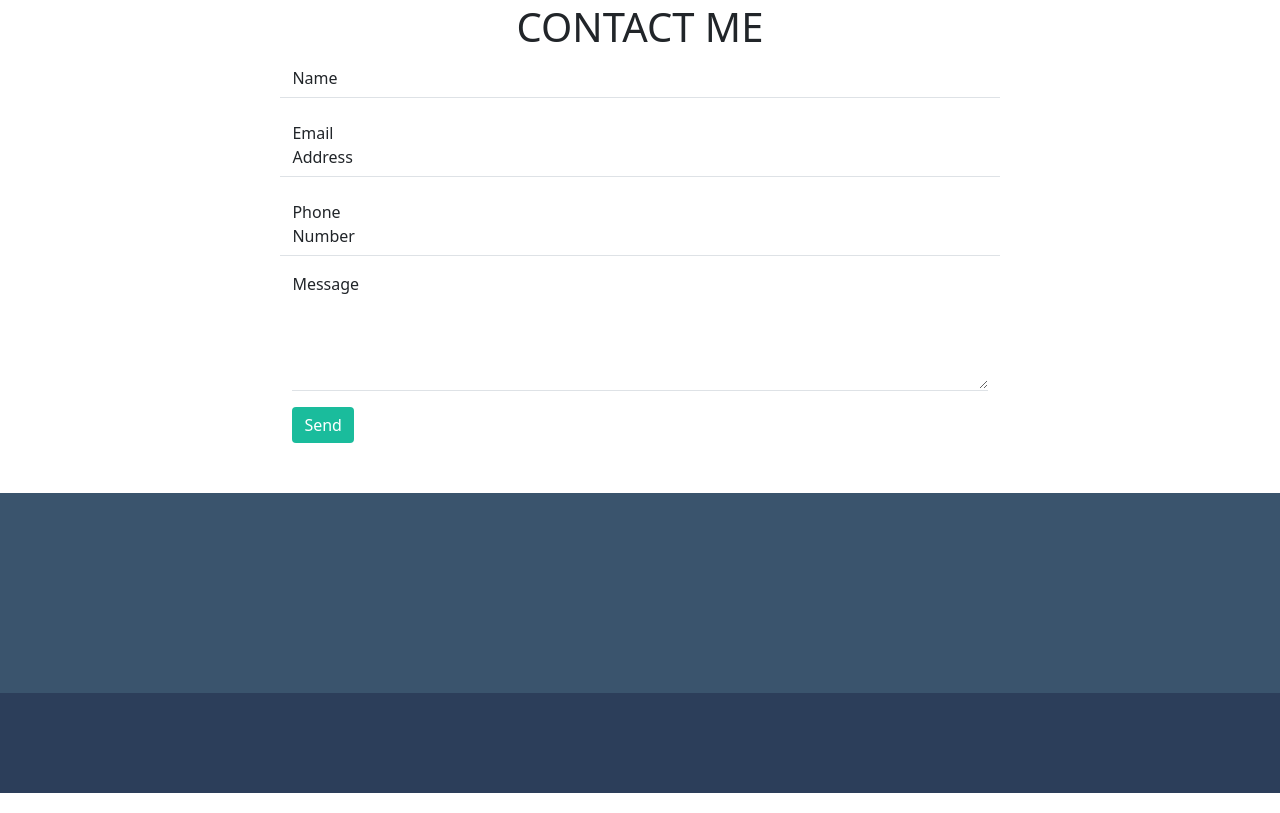
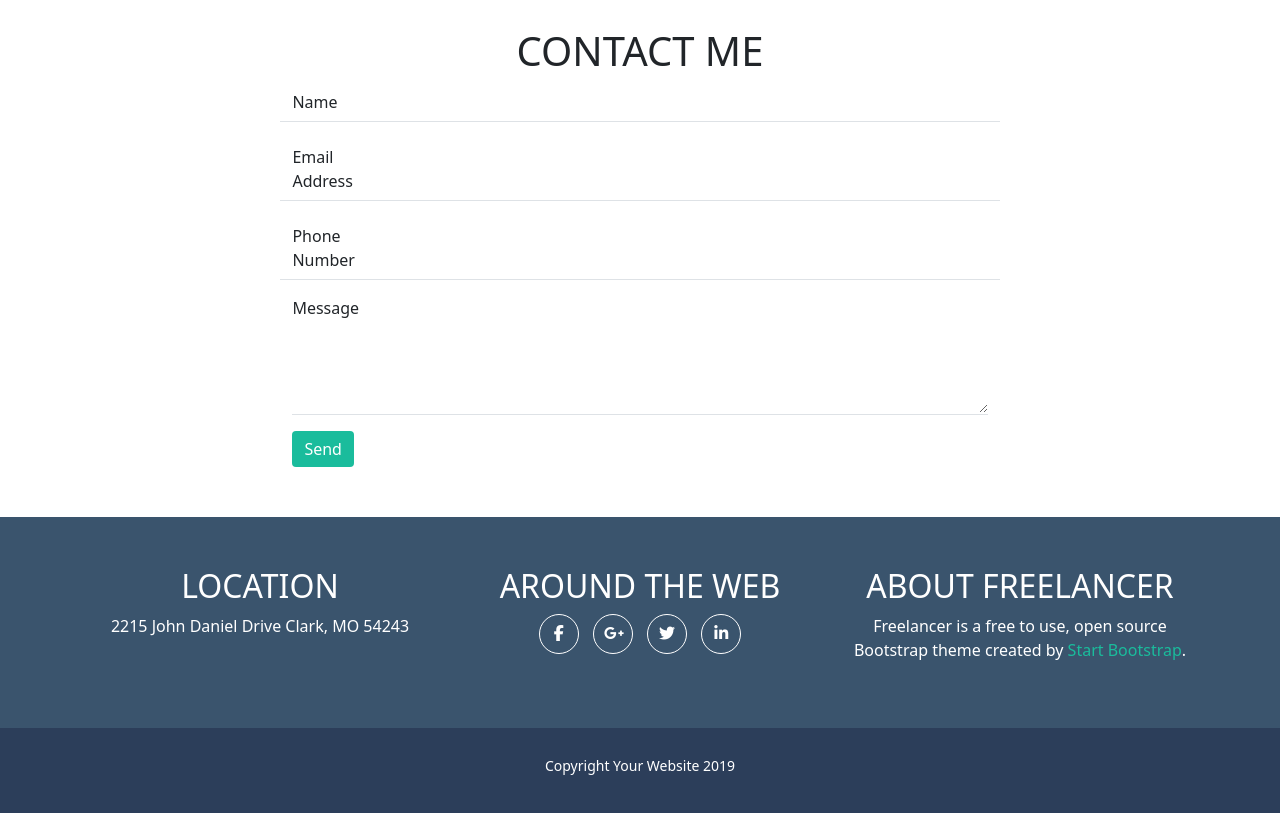
Before and after one commit to AngelaDeP/html-css-bootstrap-freelancer, a plain HTML site: page index.html in a window 1280 px wide. Shown: the part 1613-2426 px from the top of the page. Drawn offline with nearby package versions, Linux system fonts and the light colour scheme.

Commit message:
Aggiunta footer

```diff
--- a/index.html
+++ b/index.html
@@ -8,6 +8,8 @@
 
     <link href="https://cdn.jsdelivr.net/npm/bootstrap@5.0.2/dist/css/bootstrap.min.css" rel="stylesheet" integrity="sha384-EVSTQN3/azprG1Anm3QDgpJLIm9Nao0Yz1ztcQTwFspd3yD65VohhpuuCOmLASjC" crossorigin="anonymous">
     <link rel="stylesheet" href="style.css">
+
+    <script src="https://kit.fontawesome.com/ac7c5522e8.js" crossorigin="anonymous"></script>
 </head>
 
 <body>
@@ -127,7 +129,7 @@
 
                             <div class="d-grid gap-2 col-2 mx-auto">
 
-                                <button type="button" class="btn btn-outline-light">Download</button>
+                                <button type="button" class="btn btn-outline-light"><i class="fas fa-download"></i> Download</button>
 
                             </div>
 
@@ -191,17 +193,46 @@
 
     </main>
 
-    <footer class="container-fluid g-0">
+    <footer>
 
         <div id="information-site">
 
+            <div class="container">
 
+                <div class="row text-center">
+
+                    <div class="col-12 col-lg-4">
+                        <h2>LOCATION</h2>
+                        <span>2215 John Daniel Drive Clark, MO 54243</span>
+                    </div>
+
+                    <div class="col-12 col-lg-4">
+                        <h2>AROUND THE WEB</h2>
+
+                        <div class="ms_ft-icons">
+                            <i class="fab fa-facebook-f"></i>
+                            <i class="fab fa-google-plus-g"></i>
+                            <i class="fab fa-twitter"></i>
+                            <i class="fab fa-linkedin-in"></i>
+                        </div>
+                    </div>
+
+                    <div class="col-12 col-lg-4">
+                        <h2>ABOUT FREELANCER</h2>
+                        <p>Freelancer is a free to use, open source Bootstrap theme created by <span class="ms_ft-color">Start Bootstrap</span>.</p>
+                    </div>
+
+                </div>
+
+            </div>
 
         </div>
 
         <div id="copyright">
 
-
+            <div class="row text-center">
+                <h6>Copyright Your Website 2019</h6>
+            </div>
 
         </div>
 
--- a/style.css
+++ b/style.css
@@ -87,12 +87,37 @@
     border: none;
 }
 
+/*Regole Footer*/
+
+/*Sezione Top*/
+
 #information-site {
     background-color: #3A546D;
-    height: 200px;
+    padding: 50px;
+    color: #fff;
 }
+
+.ms_ft-color {
+    color:#1ABC9C;
+}
+
+.ms_ft-icons i {
+    padding: 10px;
+    border: 1px #fff solid;
+    height: 40px;
+    width: 40px;
+    border-radius: 50%;
+    margin: 0px 5px 0px 5px;
+}
+
+/*Sezione Bottom*/
 
 #copyright {
     background-color: #2C3E5A;
-    height: 100px;
+    padding: 30px;
+    color: #fff;
 }
+
+#copyright h6 {
+    font-size: 14px;
+}
```
